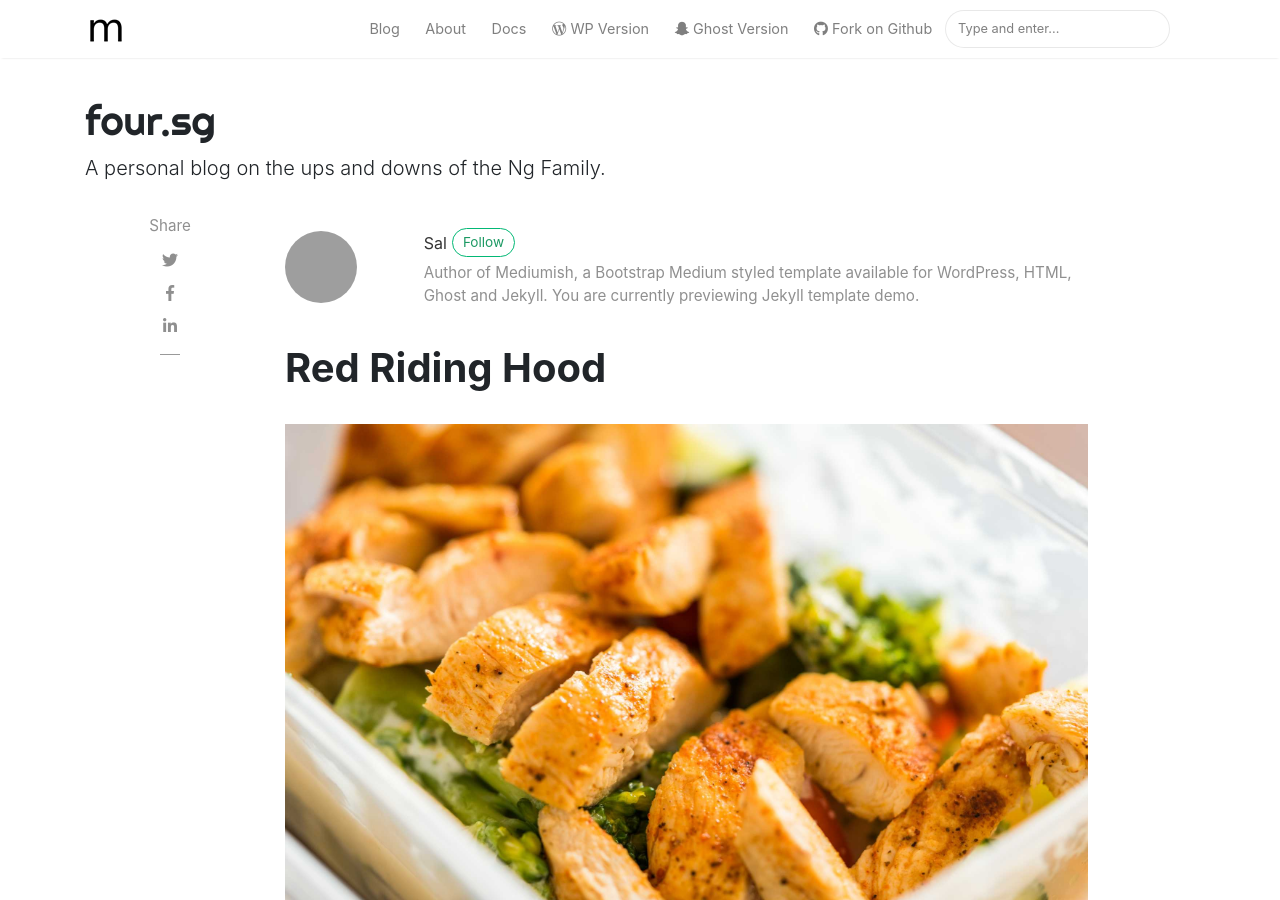
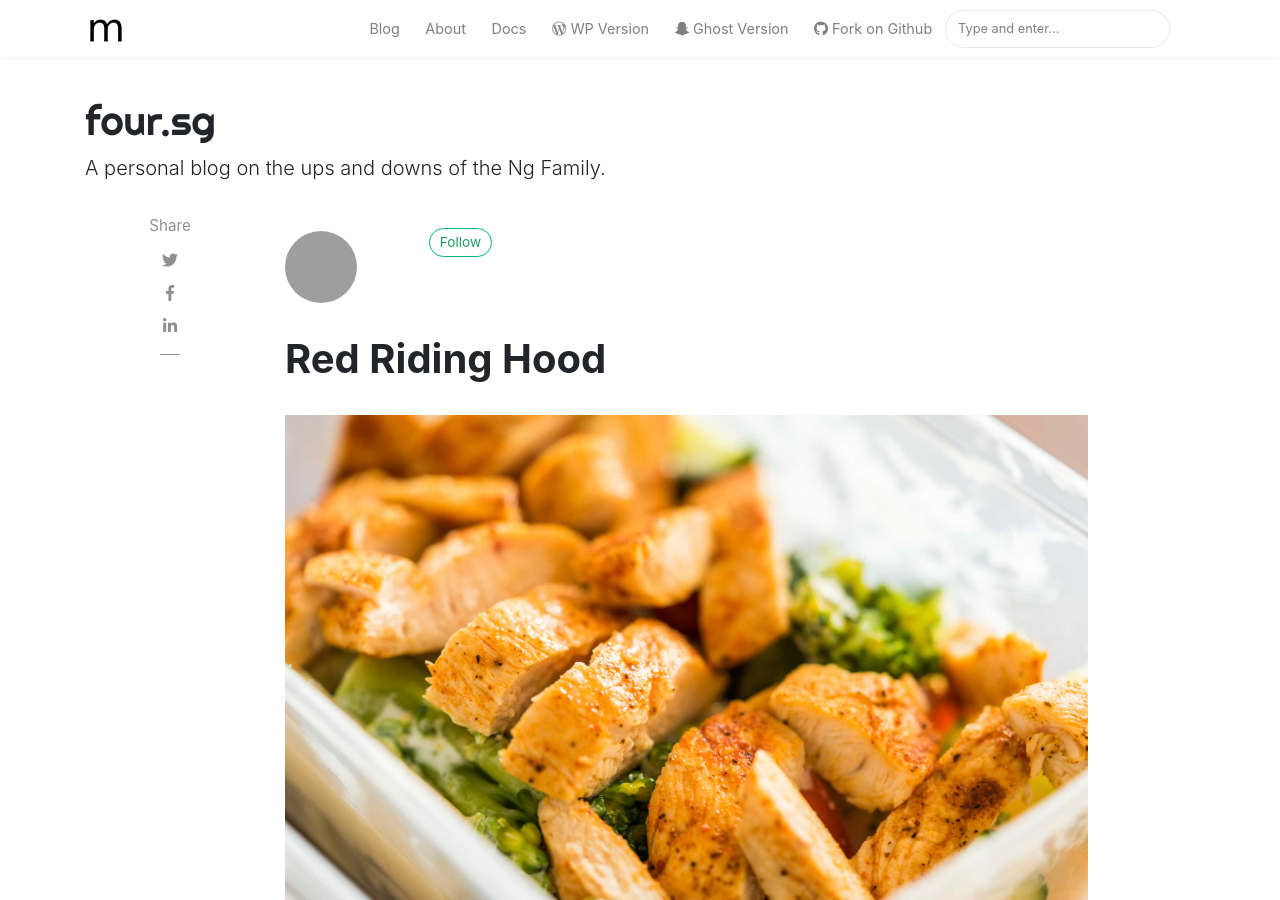
Before and after one commit to stardust2810/stardust2810.github.io, a Jekyll site: the page built from _posts/2018-01-12-red-riding.md, in a window 1280 px wide and 900 px high. Built offline with Jekyll 4.4.1, drawn with Linux system fonts in a browser that asks for light colours; nearby versions of some CDN libraries; comment, search, counter and statistics services are not loaded; part of the change alters nothing that is shown; grey boxes are pictures that could not be loaded.

Commit message:
Update _config.yml

```diff
--- a/_config.yml
+++ b/_config.yml
@@ -13,13 +13,14 @@ permalink: /:title/
 
 # Authors
 authors:
-  sal:
-    name: Sal
-    display_name: Sal
+  jeffrey:
+    name: Jeffrey
+    display_name: Jeffrey
+    avatar: 'assets/images/avatar.png'
     gravatar: e56154546cf4be74e393c62d1ae9f9d4
-    email: wowthemesnet@gmail.com
-    web: https://www.wowthemes.net
-    twitter: https://twitter.com/wowthemesnet
+    email: stardust2810@outlook.com
+    web: https://four.sg
+    twitter: https://twitter.com/stardust2810
     description: "Author of Mediumish, a Bootstrap Medium styled template available for WordPress, HTML, Ghost and Jekyll. You are currently previewing Jekyll template demo."
   john:
     name: John
@@ -30,14 +31,33 @@ authors:
     web: https://www.wowthemes.net
     twitter: https://twitter.com/wowthemesnet
     description: "This is the author box. Write a short description of the author here. You are currently previewing Mediumish demo, a Jekyll template compatible with Github pages."
+  victoria:
+    name   : "Victoria Ng"
+    avatar : "assets/images/avatar.png"
+    bio    : "My awesome biography constrained to a sentence or two goes here."
+    links:
+      - label: "Website"
+        icon: "fas fa-fw fa-link"
+        url: "https://"
+      - label: "Twitter"
+        icon: "fab fa-fw fa-twitter-square"
+        url: "https://twitter.com/"
+      - label: "GitHub"
+        icon: "fab fa-fw fa-github"
+        url: "https://github.com/"
+      - label: "Instagram"
+        icon: "fab fa-fw fa-instagram"
+        url: "https://instagram.com/"
 
 # Plugins
 plugins:
   - jekyll-paginate
   - jekyll-sitemap
+  - jekyll-gist
   - jekyll-feed
   - jekyll-seo-tag
   - jekyll-archives
+  - jemoji
   - jekyll-include-cache
 
 # Archives
```
